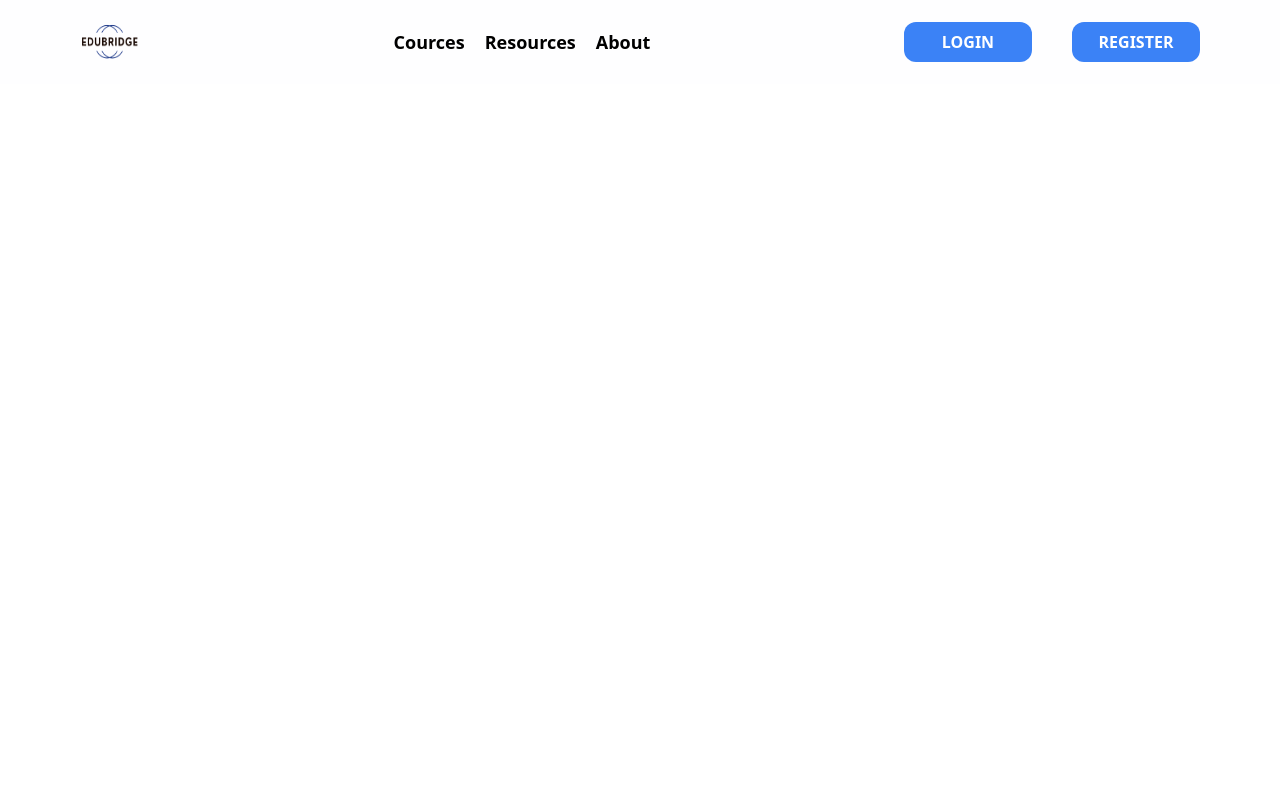
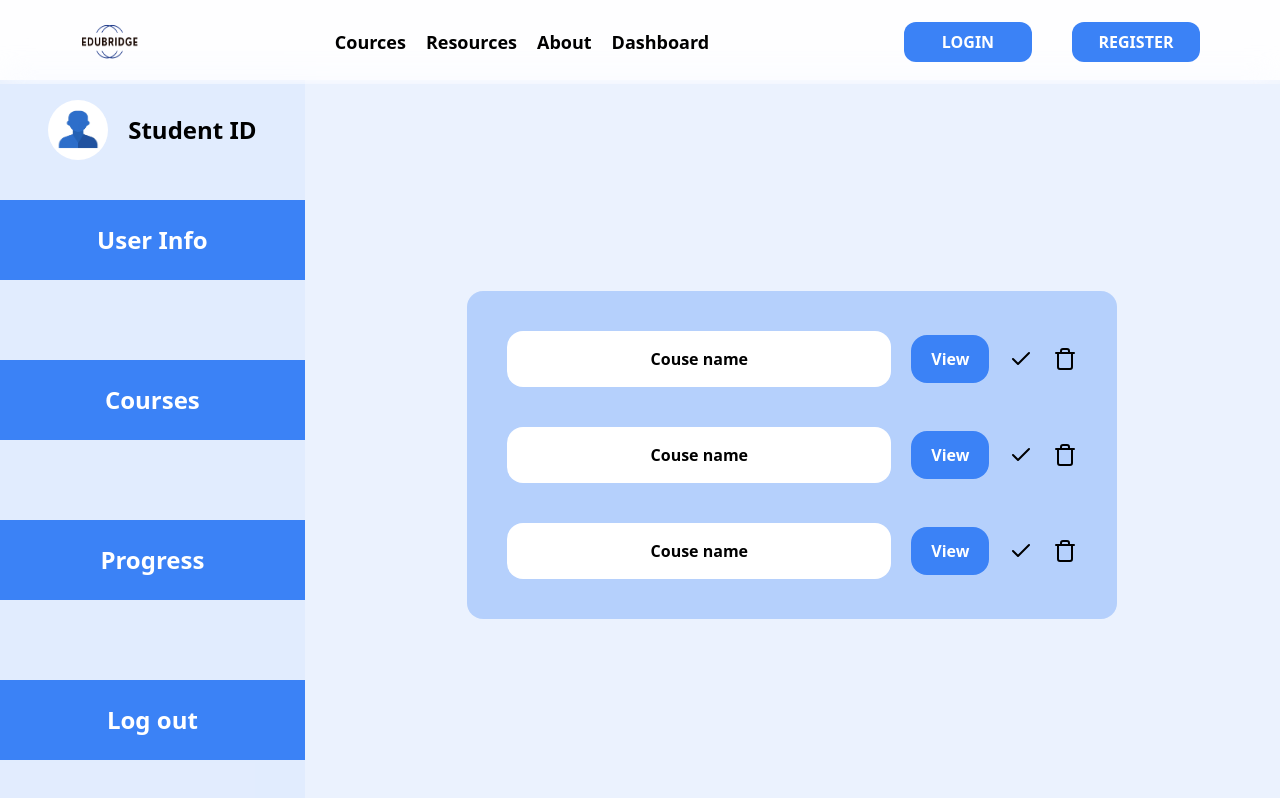
Before and after one commit to KavinduSandeepaAmaranath/ByteUs-EduBridge, a React (Vite) app in the folder client/: page /cources in a window 1280 px wide. Shown: the top 798 px of the page. Built offline with nearby package versions, Linux system fonts and the light colour scheme.

Commit message:
Add student pages

```diff
--- a/client/pages/Login.jsx
+++ b/client/pages/Login.jsx
@@ -1,6 +1,7 @@
-import { X } from 'lucide-react'
+import {  X } from 'lucide-react'
 import React, { useState } from 'react'
 import { motion } from 'framer-motion'
+import { Link } from 'react-router-dom'
 
 const Login = () => {
 
@@ -71,27 +72,27 @@ const Login = () => {
             <div className='mt-5 mb-5'>
                 <h1 className='text-lg font-semibold text-gray-600'> {isTeacher ? 'If you you are a student' : "If you are a teacher"} <span className='font-bold text-black hover:border-b-2' onClick={toggleTeacher}>{isTeacher ? "Click here" : "Click here"}</span></h1>
             </div>
-            <form action="" onSubmit={handleSubmit}>
+            <div>
                 {!isTeacher && (
                     <div>
                         <label htmlFor="studentId" className='block text-xl font-bold'>Student ID</label>
-                        <input type="text" value={studentId} onChange={(e) => setStudentId(e.target.value)} id='studentId' className='w-full bg-gray-50 py-3 px-5 rounded-2xl mt-3 font-semibold text-gray-600' placeholder='Enter your student ID here' />
+                        <input type="text" id='studentId' className='w-full bg-gray-50 py-3 px-5 rounded-2xl mt-3 font-semibold text-gray-600' placeholder='Enter your student ID here' />
                     </div>
                 )}
                 {isTeacher && (
                     <div>
                         <label htmlFor="teacherId" className='block text-xl font-bold'>Teacher ID</label>
-                        <input type="text" value={teacherId} onChange={(e) => setTeacherId(e.target.value)} id='teacherId' className='w-full bg-gray-50 py-3 px-5 rounded-2xl mt-3 font-semibold text-gray-600' placeholder='Enter your student ID here' />
+                        <input type="text" id='teacherId' className='w-full bg-gray-50 py-3 px-5 rounded-2xl mt-3 font-semibold text-gray-600' placeholder='Enter your student ID here' />
                     </div>
                 )}
                 <div>
                     <label htmlFor="passsword" className='block text-xl font-bold mt-5'>Password</label>
-                    <input type="password" value={password} onChange={(e) => setPassword(e.target.value)} id='password' className='w-full bg-gray-50 py-3 px-5 rounded-2xl mt-3 font-semibold text-gray-600' placeholder='Enter your password here' />
+                    <input type="password"  id='password' className='w-full bg-gray-50 py-3 px-5 rounded-2xl mt-3 font-semibold text-gray-600' placeholder='Enter your password here' />
                 </div>
                 <div>
-                    <button type='submit' className='bg-amber-300 w-full py-2 mt-10 rounded-3xl text-lg font-bold'>Submit</button>
+                    <button type='submit' className='bg-[#3B82F6] text-white w-full py-2 mt-10 rounded-3xl text-lg font-bold'>Submit</button>
                 </div>
-            </form>
+            </div>
         </div>
     </motion.div>
   )
--- a/client/pages/Register.jsx
+++ b/client/pages/Register.jsx
@@ -116,7 +116,7 @@ const Register = () => {
                     <input type="password" value={passsword} onChange={(e) => setPassword(e.target.value)} id='password' className='w-full bg-gray-50 py-3 px-5 rounded-2xl mt-3 font-semibold text-gray-600' placeholder='Enter your password here' />
                 </div>
                 <div>
-                    <button type='submit' className='bg-amber-300 w-full font-bold py-2 mt-10 rounded-3xl'>{loading ? 'Submitting' : 'Submit'}</button>
+                    <button type='submit' className='bg-[#3B82F6] text-white w-full font-bold py-2 mt-10 rounded-3xl'>{loading ? 'Submitting' : 'Submit'}</button>
                 </div>
             </form>
         </div>
--- /dev/null
+++ b/client/pages/student/Cources.jsx
@@ -0,0 +1,88 @@
+import { Check, Trash } from 'lucide-react'
+import React from 'react'
+import { Link } from 'react-router-dom'
+
+const Cources = () => {
+  return (
+    <div className='mt-20 w-full flex'>
+        <div className='bg-[#3B82F6]/15 w-100 h-[750px]'>
+            <div className='flex items-center justify-center gap-5'>
+                <div className='bg-white rounded-full mt-5'>
+                    <img src="stuprofile.png" alt="" className='w-15 h-15 p-2' />
+                </div>
+                <div className='mt-5'>
+                    <h1 className='font-bold text-2xl'>Student ID</h1>
+                </div>
+            </div>
+            <div>
+                <div className='bg-[#3B82F6] p-6 mt-10'>
+                    <Link to={'/dashboard'}><h1 className='font-bold text-white text-center text-2xl'>User Info</h1></Link>
+                </div>
+            </div>
+            <div>
+                <div className='bg-[#3B82F6] p-6 mt-20'>
+                    <h1 className='font-bold text-white text-center text-2xl'>Courses</h1>
+                </div>
+            </div>
+            <div>
+                <div className='bg-[#3B82F6] p-6 mt-20'>
+                    <Link to={'/progress'}><h1 className='font-bold text-white text-center text-2xl'>Progress</h1></Link>
+                </div>
+            </div>
+            <div>
+                <div className='bg-[#3B82F6] p-6 mt-20'>
+                    <Link to={'/'}><h1 className='font-bold text-white text-center text-2xl'>Log out</h1></Link>
+                </div>
+            </div>
+        </div>
+        <div className='w-full h-[750px] bg-[#3B82F6]/10 flex justify-center items-center'>
+            <div className='items-center justify-center min-w-md rounded-2xl  bg-[#3B82F6]/30 p-10 space-y-10'>
+                <div className='flex items-center gap-5'>
+                    <div className='bg-white min-w-sm rounded-2xl'>
+                        <h1 className='text-center p-4 font-bold'>Couse name</h1>
+                    </div>
+                    <div className='bg-[#3B82F6] px-5 py-3 rounded-2xl text-white font-bold'>
+                        <button>View</button>
+                    </div>
+                    <div>
+                        <Check />
+                    </div>
+                    <div>
+                        <Trash />
+                    </div>
+                </div>
+                <div className='flex items-center gap-5'>
+                    <div className='bg-white min-w-sm rounded-2xl'>
+                        <h1 className='text-center p-4 font-bold'>Couse name</h1>
+                    </div>
+                    <div className='bg-[#3B82F6] px-5 py-3 rounded-2xl text-white font-bold'>
+                        <button>View</button>
+                    </div>
+                    <div>
+                        <Check />
+                    </div>
+                    <div>
+                        <Trash />
+                    </div>
+                </div>
+                <div className='flex items-center gap-5'>
+                    <div className='bg-white min-w-sm rounded-2xl'>
+                        <h1 className='text-center p-4 font-bold'>Couse name</h1>
+                    </div>
+                    <div className='bg-[#3B82F6] px-5 py-3 rounded-2xl text-white font-bold'>
+                        <button>View</button>
+                    </div>
+                    <div>
+                        <Check />
+                    </div>
+                    <div>
+                        <Trash />
+                    </div>
+                </div>
+            </div>
+        </div>
+    </div>
+  )
+}
+
+export default Cources
--- /dev/null
+++ b/client/pages/student/Dashboard.jsx
@@ -0,0 +1,59 @@
+import React from 'react'
+import { Link } from 'react-router-dom'
+
+const Dashboard = () => {
+  return (
+    <div className='mt-20 w-full flex'>
+        <div className='bg-[#3B82F6]/15 w-100 h-[750px]'>
+            <div className='flex items-center justify-center gap-5'>
+                <div className='bg-white rounded-full mt-5'>
+                    <img src="stuprofile.png" alt="" className='w-15 h-15 p-2' />
+                </div>
+                <div className='mt-5'>
+                    <h1 className='font-bold text-2xl'>Student ID</h1>
+                </div>
+            </div>
+            <div>
+                <div className='bg-[#3B82F6] p-6 mt-10'>
+                    <h1 className='font-bold text-white text-center text-2xl'>User Info</h1>
+                </div>
+            </div>
+            <div>
+                <div className='bg-[#3B82F6] p-6 mt-20'>
+                    <Link to={'/cources'}><h1 className='font-bold text-white text-center text-2xl'>Courses</h1></Link>
+                </div>
+            </div>
+            <div>
+                <div className='bg-[#3B82F6] p-6 mt-20'>
+                    <h1 className='font-bold text-white text-center text-2xl'>Progress</h1>
+                </div>
+            </div>
+            <div>
+                <div className='bg-[#3B82F6] p-6 mt-20'>
+                    <Link to={'/'}><h1 className='font-bold text-white text-center text-2xl'>Log out</h1></Link>
+                </div>
+            </div>
+        </div>
+        <div className='w-full h-[750px] bg-[#3B82F6]/10 flex justify-center items-center'>
+            <div className='flex items-center justify-center min-w-md rounded-2xl  bg-[#3B82F6]/30 p-10'>
+                <form action="" className='space-y-10'>
+                    <div className='flex items-center gap-10 '>
+                        <label htmlFor="name" className='block text-xl font-bold w-32'>Name</label>
+                        <input type="text" id='name' className='w-full bg-gray-50 py-3 px-5 rounded-2xl font-semibold text-gray-600' placeholder='Enter your name here' />
+                    </div>
+                    <div className='flex items-center gap-10 '>
+                        <label htmlFor="name" className='block text-xl font-bold w-32'>Email</label>
+                        <input type="text" id='email' className='w-full bg-gray-50 py-3 px-5 rounded-2xl font-semibold text-gray-600' placeholder='Enter your email here' />
+                    </div>
+                    <div className='flex items-center gap-10'>
+                        <label htmlFor="name" className='block text-xl font-bold w-32'>Student ID</label>
+                        <input type="text" id='name' className='w-full bg-gray-50 py-3 px-5 rounded-2xl font-semibold text-gray-600' placeholder='Enter your student ID' />
+                    </div>
+                </form>
+            </div>
+        </div>
+    </div>
+  )
+}
+
+export default Dashboard
--- /dev/null
+++ b/client/pages/student/Progress.jsx
@@ -0,0 +1,41 @@
+import React from 'react'
+import { Link } from 'react-router-dom'
+
+const Progress = () => {
+  return (
+    <div className='mt-20 w-full'>
+        <div className='bg-[#3B82F6]/15 w-100 h-[750px]'>
+            <div className='flex items-center justify-center gap-5'>
+                <div className='bg-white rounded-full mt-5'>
+                    <img src="stuprofile.png" alt="" className='w-15 h-15 p-2' />
+                </div>
+                <div className='mt-5'>
+                    <h1 className='font-bold text-2xl'>Student ID</h1>
+                </div>
+            </div>
+            <div>
+                <div className='bg-[#3B82F6] p-6 mt-10'>
+                    <Link to={'/dashboard'}><h1 className='font-bold text-white text-center text-2xl'>User Info</h1></Link>
+                </div>
+            </div>
+            <div>
+                <div className='bg-[#3B82F6] p-6 mt-20'>
+                    <Link to={'/cources'}><h1 className='font-bold text-white text-center text-2xl'>Courses</h1></Link>
+                </div>
+            </div>
+            <div>
+                <div className='bg-[#3B82F6] p-6 mt-20'>
+                    <h1 className='font-bold text-white text-center text-2xl'>Progress</h1>
+                </div>
+            </div>
+            <div>
+                <div className='bg-[#3B82F6] p-6 mt-20'>
+                    <Link to={'/'}><h1 className='font-bold text-white text-center text-2xl'>Log out</h1></Link>
+                </div>
+            </div>
+        </div>
+    </div>
+  )
+}
+
+export default Progress
--- a/client/src/App.jsx
+++ b/client/src/App.jsx
@@ -4,6 +4,9 @@ import { Routes, Route } from 'react-router-dom'
 import Login from '../pages/Login'
 import Register from '../pages/Register'
 import Home from '../pages/Home'
+import Dashboard from '../pages/student/Dashboard'
+import Cources from '../pages/student/Cources'
+import Progress from '../pages/student/Progress'
 
 const App = () => {
 
@@ -14,6 +17,9 @@ const App = () => {
         <Route path='/' element={<Home />}/>
         <Route path='/login' element={<Login />}/>
         <Route path='/register' element={<Register />}/>
+        <Route path='/dashboard' element={<Dashboard/>}/>
+        <Route path='/cources' element={<Cources />}/>
+        <Route path='/progress' element={<Progress />}/>
       </Routes>
     </div>
   )
--- a/client/src/component/Navbar.jsx
+++ b/client/src/component/Navbar.jsx
@@ -19,6 +19,7 @@ const Navbar = () => {
                 <Link><li>Cources</li></Link>
                 <Link><li>Resources</li></Link>
                 <Link><li>About</li></Link>
+                <Link><li>Dashboard</li></Link>
             </ul>
             <div className='items-center space-x-10 hidden md:flex'>
                 <div className='bg-[#3B82F6] px-5 py-2 rounded-xl font-bold text-white w-32 text-center'>
```
Also changed, not shown: client/public/stuprofile.png (added).
